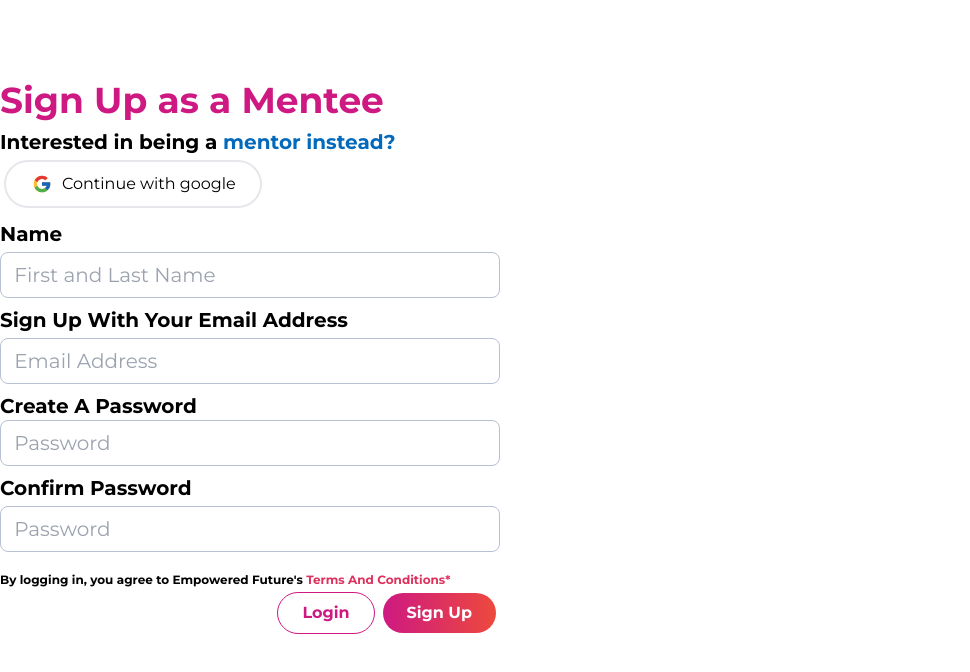
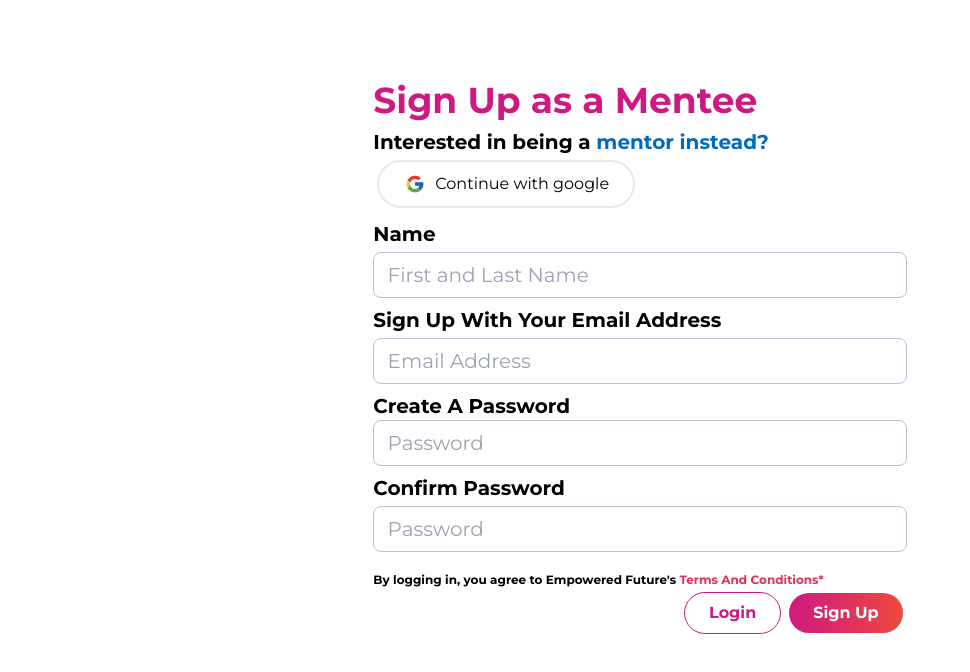
Before and after one commit to JasonXB/EF_Clone, a Next.js app: page /DevTest/SignUpFormMentee in a window 1280 px wide. Shown: the top 672 px of the page, without its empty margins (0-970 px from the left). Built offline with nearby package versions, Linux system fonts and the light colour scheme; what tw-elements would draw is missing.

Commit message:
keep form center

```diff
--- a/pages/DevTest/SignUpFormMentee.tsx
+++ b/pages/DevTest/SignUpFormMentee.tsx
@@ -77,10 +77,8 @@ const SignUpFormMentee = () => {
         router.push("/auth/login");
     }
     return (
-        <div className="container pb-10 my-20">
-            <div className="flex flex-row">
-                <div>{/* This is the place holder for social media links */}</div>
-                <hr className="text-secondary-1"/>
+        <div className="pb-10 my-20 outer">
+            <div className="flex flex-wrap items-center justify-center h-full inner-full">
                 <div className="relative w-5/12 border-l-1">
                     <h1 className="text-4xl font-bold text-secondary-1">Sign Up as a Mentee</h1>
                     {/* Not sure the route for mentor sign up page, should be changed later */}
--- a/pages/auth/signup.tsx
+++ b/pages/auth/signup.tsx
@@ -14,6 +14,7 @@ const signup: NextPage = ({}) => {
       <Layout>
 
         <SignUpFormMentee />
+
       </Layout>
 
 
```
Lines whose indentation alone changed are shown as unchanged.
